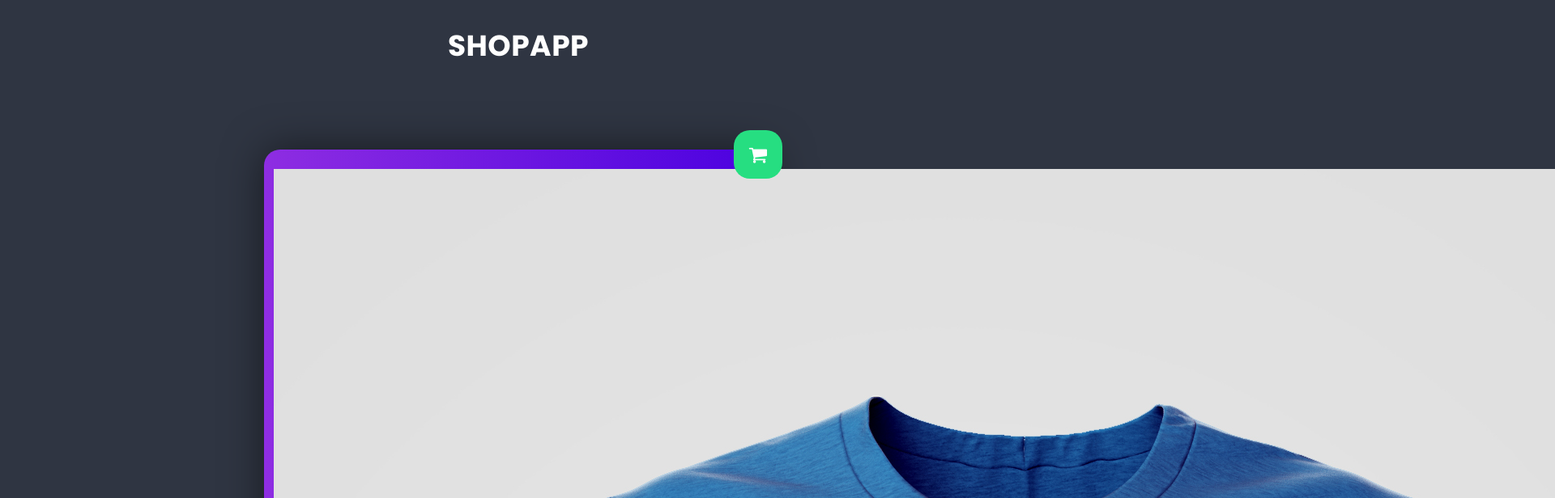
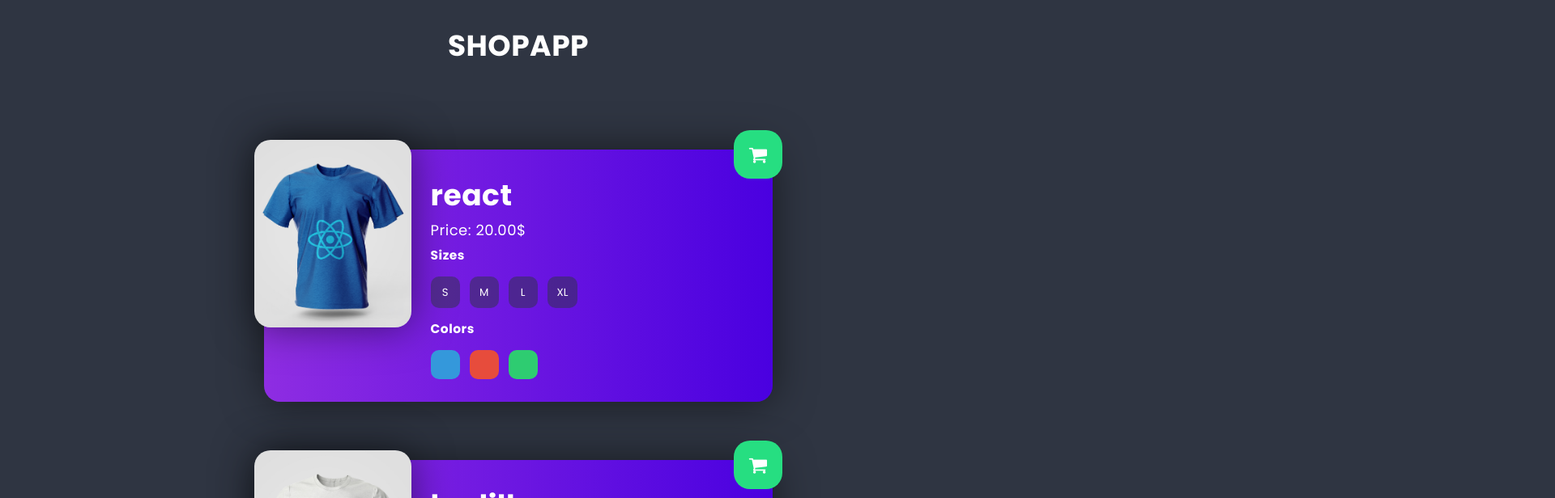
Before and after one commit to dominikamoriak/react-shop-app, a React (Create React App) app: page / in a window 1280 px wide. Shown: the top 616 px of the page at 81% size, 1920 px wide, since content can reach past the window. Built offline with nearby package versions, Linux system fonts and the light colour scheme.

Commit message:
Edit handleSizeClick again

```diff
--- a/src/components/OptionSize/OptionSize.js
+++ b/src/components/OptionSize/OptionSize.js
@@ -10,8 +10,8 @@ const OptionSize = ({ sizes, handleSizeClick, activeSize }) => {
       {sizes.map((size) => (
     <li key={size.name}>
       <button type="button" className={clsx(styles.choice, {
-        [styles.active]: size.name === activeSize, })}
-        onClick={() => handleSizeClick(size.name)}>
+        [styles.active]: size.name === activeSize.name})}
+        onClick={() => handleSizeClick(size)}>
         {size.name}
       </button>
     </li>
--- a/src/components/ProductImage/ProductImage.module.scss
+++ b/src/components/ProductImage/ProductImage.module.scss
@@ -1,16 +1,16 @@
-//@import '../../styles/settings.scss';
+@import '../../styles/settings.scss';
 
-//.imageContainer {
-    //flex: 0 0 40%;
-   // width: 40%;
-   // padding: 0 ($base-size * 2);
-   // margin-left: -($base-size * 4);
-   // margin-top: -($base-size * 3);
-   // min-width: 200px;
-  //}
+.imageContainer {
+    flex: 0 0 40%;
+   width: 40%;
+   padding: 0 ($base-size * 2);
+   margin-left: -($base-size * 4);
+   margin-top: -($base-size * 3);
+   min-width: 200px;
+  }
 
- // .image {
-  //  width: 100%;
-  //  border-radius: $radius;
-  //  box-shadow: $box-shadow;
- // }
+ .image {
+   width: 100%;
+   border-radius: $radius;
+   box-shadow: $box-shadow;
+ }
```
